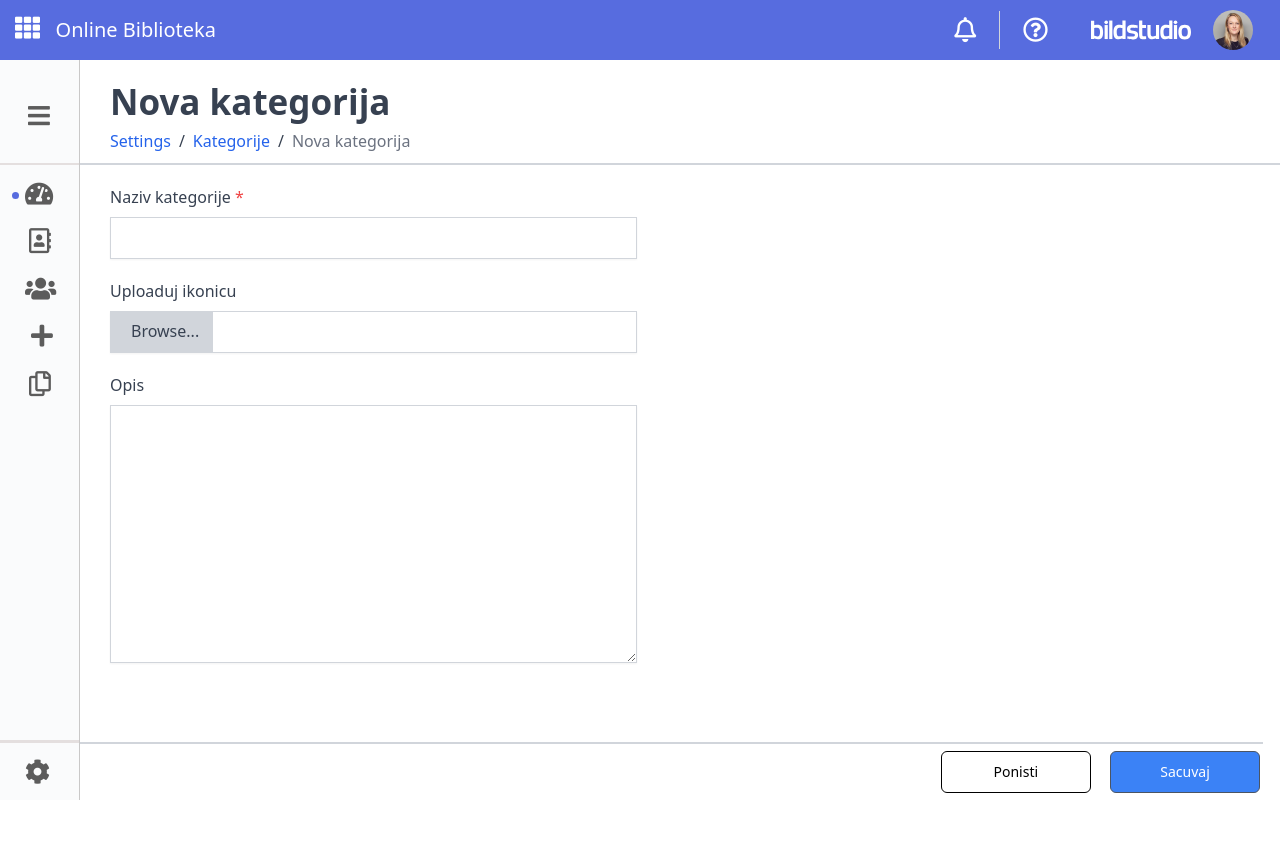
After one commit to dumaaas/library-bild, a PHP site: page /novaKategorija.php in a window 1280 px wide; the page is wider, and only the part inside the window is pictured. The commit adds this page. Run offline with PHP 8.4, Linux system fonts and the light colour scheme; some libraries are stand-ins or nearby versions.

Commit message:
Dodata stranica za unos nove kategorije

```diff
--- /dev/null
+++ b/public/novaKategorija.php
@@ -0,0 +1,141 @@
+<!DOCTYPE html>
+<html lang="en">
+
+<head>
+    <!-- Meta -->
+    <meta charset="UTF-8" />
+    <meta http-equiv="X-UA-Compatible" content="IE=edge" />
+    <meta name="viewport" content="width=device-width, initial-scale=1, shrink-to-fit=no" />
+    <meta http-equiv="content-language" content="en" />
+    <meta name="description" content="ICT Cortex Library - project for high school students..." />
+    <meta name="keywords" content="ict cortex, cortex, bild, bildstudio, highschool, students, coding" />
+    <meta name="author" content="bildstudio" />
+    <!-- End Meta -->
+
+    <!-- Title -->
+    <title>New category | Library - ICT Cortex student project</title>
+    <link rel="shortcut icon" href="img/library-favicon.ico" type="image/vnd.microsoft.icon" />
+    <!-- End Title -->
+
+    <!-- Styles -->
+    <?php include('includes/layout/styles.php'); ?>
+    <!-- End Styles -->
+</head>
+
+<body class="overflow-hidden small:bg-gradient-to-r small:from-green-400 small:to-blue-500">
+    <!-- Header -->
+    <?php include('includes/layout/header.php'); ?>
+    <!-- Header -->
+
+    <!-- Main content -->
+    <main class="flex flex-row small:hidden">
+        <!-- Sidebar -->
+        <?php include('includes/layout/sidebar.php'); ?>
+        <!-- End Sidebar -->
+
+        <!-- Content -->
+        <section class="w-screen h-screen pl-[80px] py-4 text-gray-700">
+            <!-- Heading of content -->
+            <div class="heading">
+                <div class="flex border-b-[2px] border-gray-300">
+                    <div class="pl-[30px] pb-[10px] flex flex-col">
+                        <div>
+                            <h1 class=" text-[35px] font-bold">
+                                Nova kategorija
+                            </h1>
+                        </div>
+                        <div>
+                            <nav class="w-full rounded">
+                                <ol class="flex list-reset">
+                                    <li>
+                                        <a href="settingsPolisa.php" class="font-medium text-blue-600 hover:text-blue-800">
+                                            Settings
+                                        </a>
+                                    </li>
+                                    <li>
+                                        <span class="mx-2">/</span>
+                                    </li>
+                                    <li>
+                                        <a href="#" class="font-medium text-blue-600 hover:text-blue-800">
+                                            Kategorije
+                                        </a>
+                                    </li>
+                                    <li>
+                                        <span class="mx-2">/</span>
+                                    </li>
+                                    <li>
+                                        <a href="#" class="font-medium text-gray-500 hover:text-blue-800">
+                                            Nova kategorija
+                                        </a>
+                                    </li>
+                                </ol>
+                            </nav>
+                        </div>
+                    </div>
+                </div>
+            </div>
+            <!-- Space for content -->
+            <div class="scroll height-content section-content">
+                <form class="text-gray-700 forma">
+                    <div class="flex flex-row ml-[30px]">
+                        <div class="w-[50%] mb-[100px]">
+                            <div class="mt-[20px]">
+                                <span>Naziv kategorije <span class="text-red-500">*</span></span>
+                                <input type="text" name="nazivKategorije" id="nazivKategorije" class="flex w-[90%] mt-2 px-2 py-2 text-base bg-white border border-gray-300 shadow-sm appearance-none focus:outline-none focus:ring-2 focus:ring-[#576cdf]" onkeydown="clearErrorsNazivKategorije()"/>
+                                <div id="validateNazivKategorije"></div>
+                            </div>
+
+                            <div class="mt-[20px]">
+                                <span>Uploaduj ikonicu </span>
+                                <div id="empty-cover-art-ikonica" class="flex w-[90%] mt-2 text-base bg-white border border-gray-300 shadow-sm appearance-none focus:outline-none focus:ring-2 focus:ring-[#576cdf]">
+                                    <div class="bg-gray-300 h-[40px] w-[102px] px-[20px] pt-[7px]">
+                                        <label class="cursor-pointer">
+                                            <span class="leading-normal">Browse...</span>
+                                            <input id="icon-upload" type='file' class="hidden" :multiple="multiple" :accept="accept" />
+                                        </label>
+                                    </div>
+                                    <div id="icon-output" class="h-[40px] px-[20px] pt-[7px]"></div>
+                                </div>
+                            </div>
+
+                            <div class="mt-[20px]">
+                                <span class="inline-block">Opis</span>
+                                <textarea name="opisKategorije" rows="10" class="flex w-[90%] mt-2 px-2 py-2 text-base bg-white border border-gray-300 shadow-sm appearance-none focus:outline-none focus:ring-2 focus:ring-[#576cdf]">
+
+                                </textarea>
+                            </div>
+                        </div>
+                    </div>
+                        <div class="w-full absolute border-t-[2px] border-gray-300 bottom-0 bg-white">
+                            <div class="flex flex-row">
+                                <div class="inline-block w-full text-right py-[7px] mr-[100px]">
+                                    <button type="button"
+                                            class="mr-[15px] w-[150px] focus:outline-none text-black text-sm py-2.5 px-5 rounded-md border transition duration-300 ease-in border-black hover:bg-gray-600 hover:text-white">
+                                                Ponisti
+                                    </button>
+                                    <button id="sacuvajKategoriju" type="submit"
+                                            class="w-[150px] disabled:opacity-50 focus:outline-none text-white text-sm py-2.5 px-5 rounded-md border transition duration-300 ease-in border-gray-600 bg-blue-500 hover:bg-blue-800" onclick="validacijaKategorija()">
+                                                Sacuvaj
+                                    </button>
+                                </div>
+                            </div>
+                        </div>
+                </form>
+            </div>
+        </section>
+        <!-- End Content -->
+    </main>
+    <!-- End Main content -->
+
+    <!-- Notification for small devices -->
+    <?php include('includes/layout/inProgress.php'); ?>
+
+
+    <!-- Scripts -->
+    <?php include('includes/layout/scripts.php'); ?>
+    <!-- End Scripts -->
+
+
+</body>
+
+</html>
--- a/public/style/style.css
+++ b/public/style/style.css
@@ -1194,15 +1194,15 @@ body {
 .h-12 {
   height: 3rem;
 }
+.h-\[40px\] {
+  height: 40px;
+}
 .h-48 {
   height: 12rem;
 }
 .h-\[50px\] {
   height: 50px;
 }
-.h-\[40px\] {
-  height: 40px;
-}
 .w-screen {
   width: 100vw;
 }
@@ -1269,14 +1269,17 @@ body {
 .w-\[600px\] {
   width: 600px;
 }
+.w-\[102px\] {
+  width: 102px;
+}
+.w-48 {
+  width: 12rem;
+}
 .w-\[45\%\] {
   width: 45%;
 }
 .w-9\/12 {
   width: 75%;
-}
-.w-48 {
-  width: 12rem;
 }
 .w-\[350px\] {
   width: 350px;
@@ -1721,6 +1724,10 @@ body {
   padding-left: 3rem;
   padding-right: 3rem;
 }
+.px-\[20px\] {
+  padding-left: 20px;
+  padding-right: 20px;
+}
 .py-16 {
   padding-top: 4rem;
   padding-bottom: 4rem;
@@ -1787,6 +1794,9 @@ body {
 }
 .pb-8 {
   padding-bottom: 2rem;
+}
+.pt-\[7px\] {
+  padding-top: 7px;
 }
 .pt-\[15px\] {
   padding-top: 15px;
```
Also changed, not shown: public/js/app.js.
